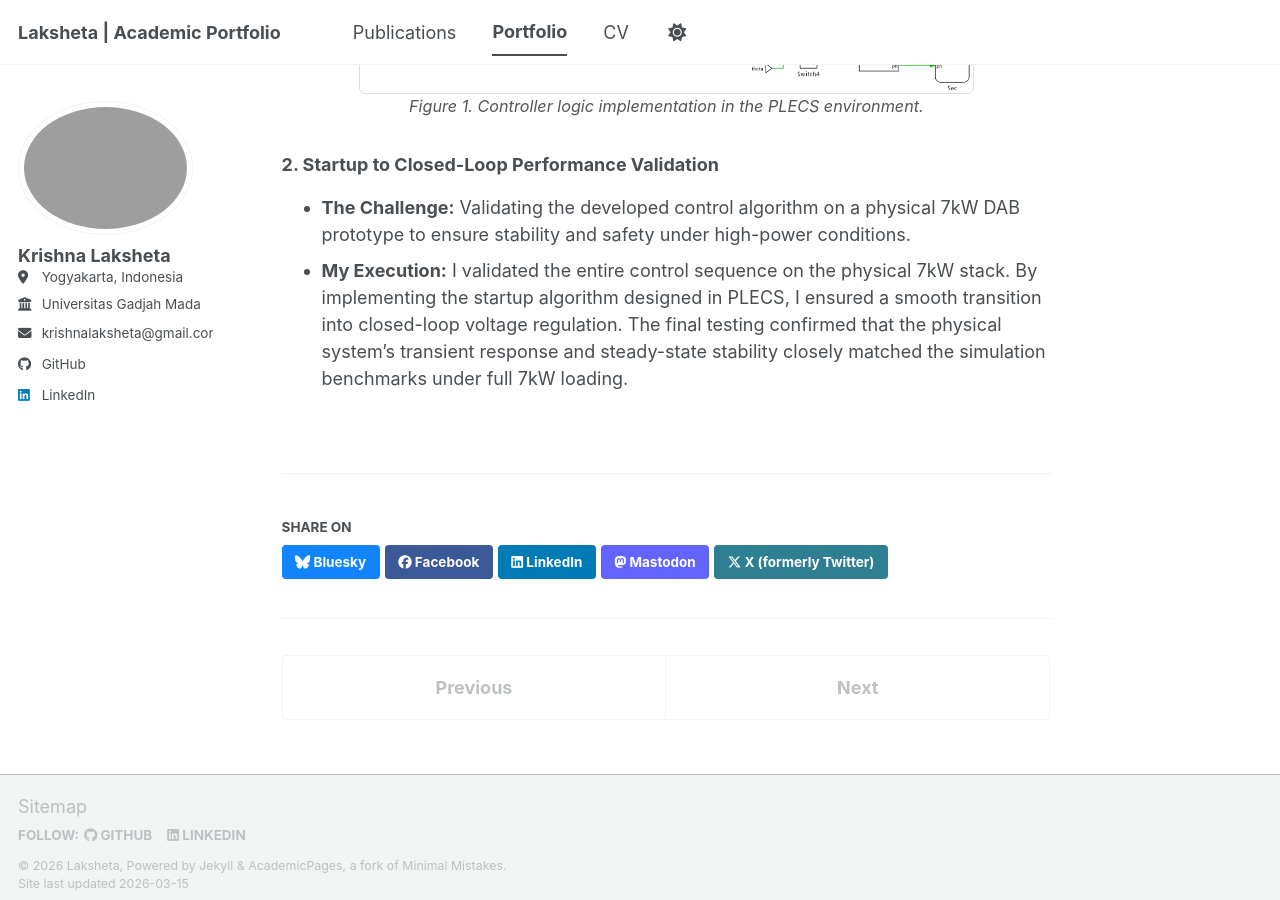
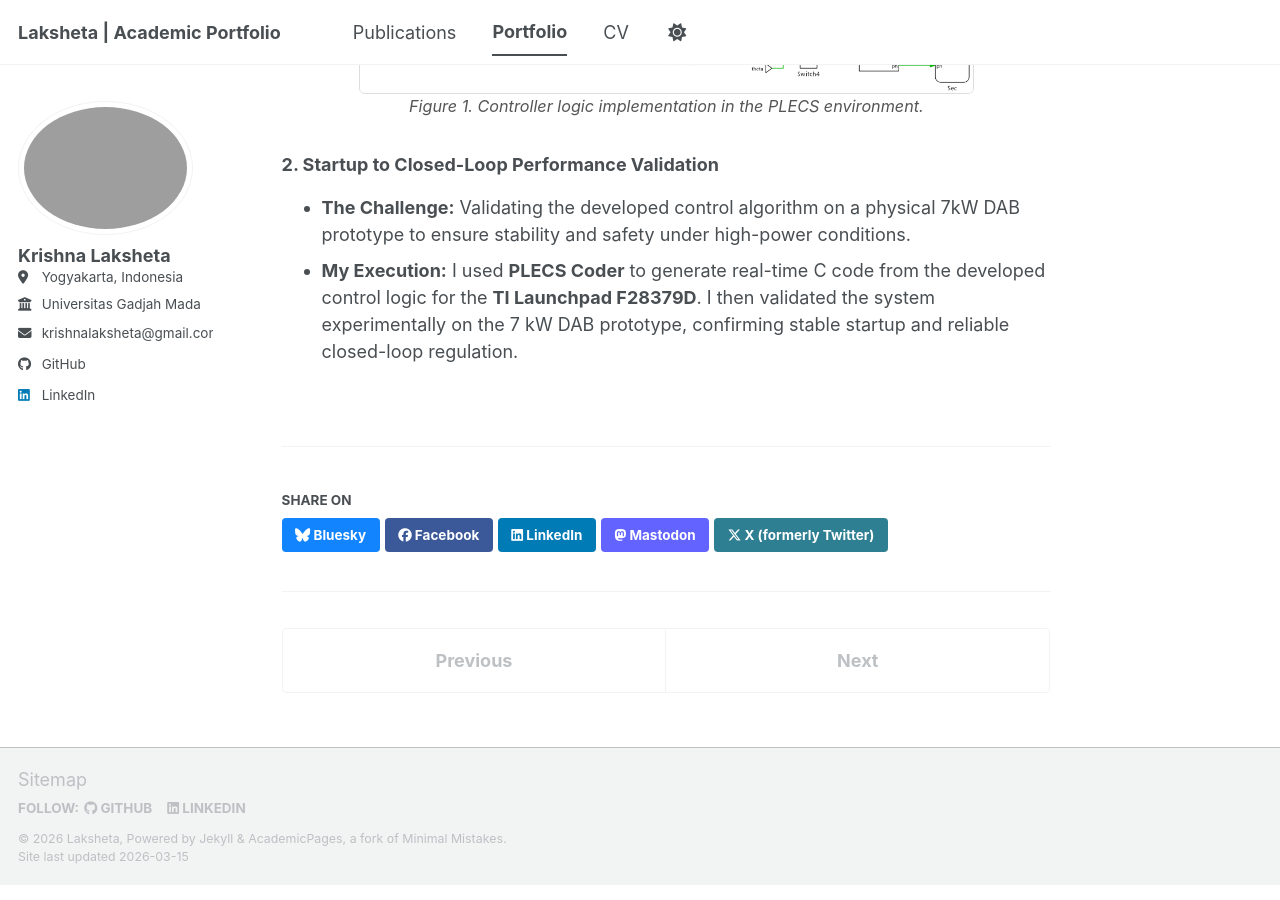
Before and after one commit to laksheta/laksheta.github.io, a Jekyll site: the page built from _portfolio/portfolio-4.md, in a window 1280 px wide and 900 px high, scrolled down 970 px. Built offline with Jekyll 4.4.1, drawn with Linux system fonts in a browser that asks for light colours; a script bundle is joined from its source files by our own code; library files that are not in the unit come from our copies.

Commit message:
port-4: revise 2nd section execution

```diff
--- a/_portfolio/portfolio-4.md
+++ b/_portfolio/portfolio-4.md
@@ -23,4 +23,4 @@ A 7 kW Dual-Active Bridge (DAB) prototype was developed to validate advanced con
 
 ### 2. Startup to Closed-Loop Performance Validation
 * **The Challenge:** Validating the developed control algorithm on a physical 7kW DAB prototype to ensure stability and safety under high-power conditions.
-* **My Execution:** I validated the entire control sequence on the physical 7kW stack. By implementing the startup algorithm designed in PLECS, I ensured a smooth transition into closed-loop voltage regulation. The final testing confirmed that the physical system’s transient response and steady-state stability closely matched the simulation benchmarks under full 7kW loading.
+* **My Execution:** I used **PLECS Coder** to generate real-time C code from the developed control logic for the **TI Launchpad F28379D**. I then validated the system experimentally on the 7 kW DAB prototype, confirming stable startup and reliable closed-loop regulation.
```
